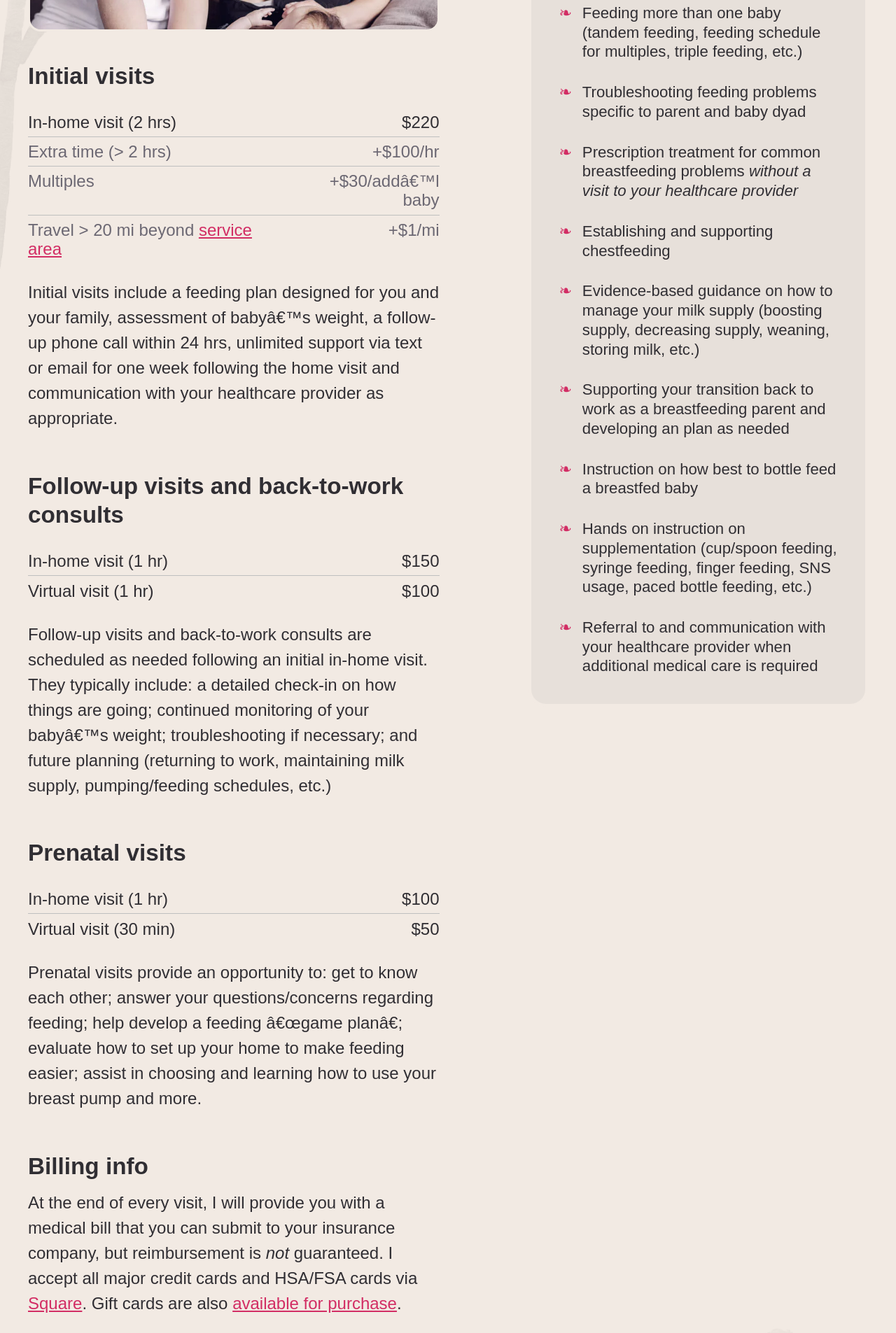
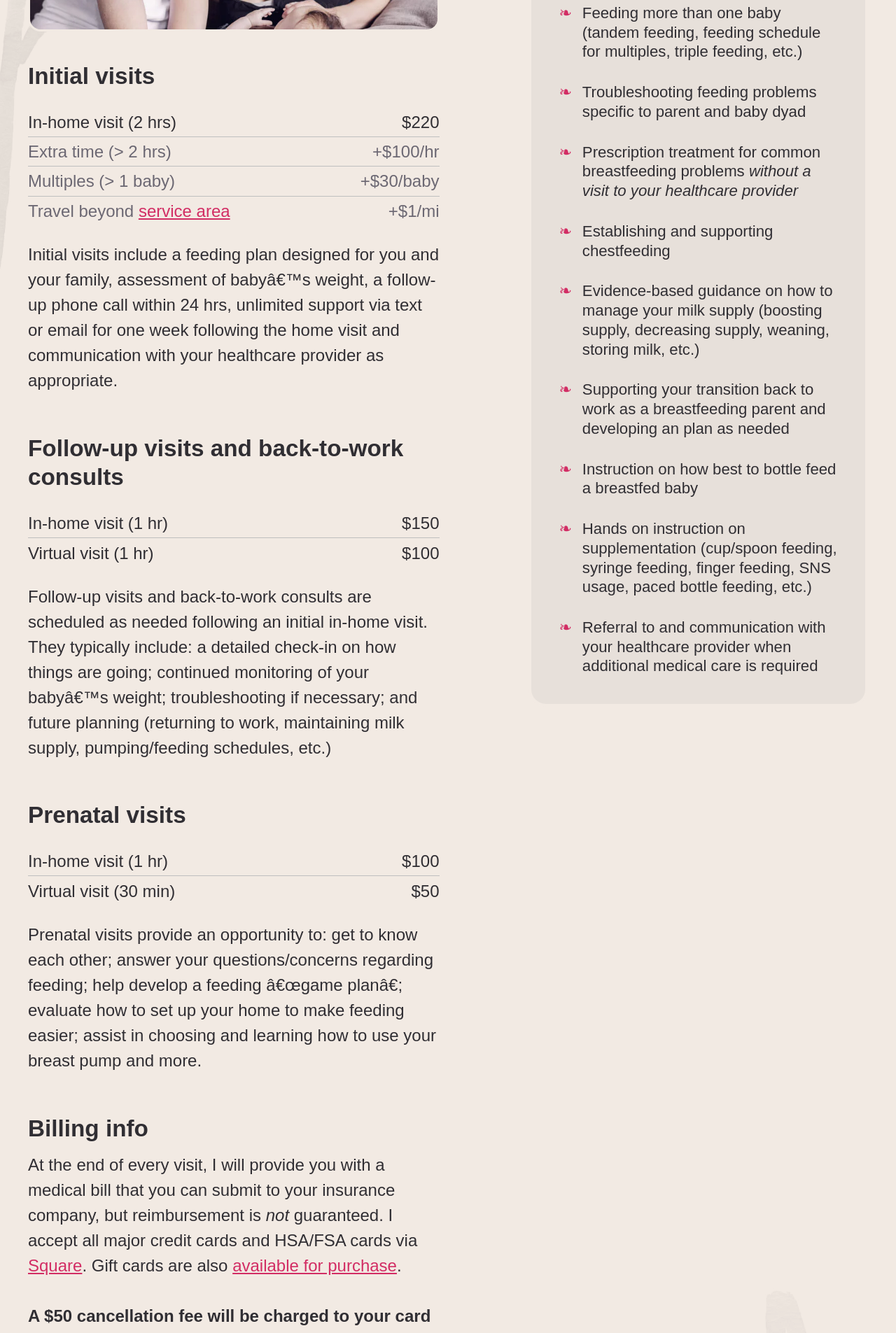
Before and after one commit to bellflowerlactation/bellflower, a Jekyll site: the page built from services.html, in a window 1280 px wide. Shown: the part 1163-3068 px from the top of the page at 70% size. Built offline with Jekyll 4.4.1, drawn with Linux system fonts in a browser that asks for light colours; some web fonts are replaced.

Commit message:
Refine language on services page

```diff
--- a/assets/css/bellflower.css
+++ b/assets/css/bellflower.css
@@ -173,7 +173,6 @@
     p { margin: 0 0 1em 0; }
 
     table {
-        font-size: 0.901022em;
         margin: 0.675919em 0;
     }
 
--- a/services.html
+++ b/services.html
@@ -52,11 +52,11 @@
                 <td class="u-ta:r">+$100/hr</td>
             </tr>
             <tr class="u-tc:g">
-                <td>Multiples</td>
-                <td class="u-ta:r">+$30/add’l baby</td>
+                <td>Multiples (> 1 baby)</td>
+                <td class="u-ta:r">+$30/baby</td>
             </tr>
             <tr class="u-tc:g">
-                <td>Travel > 20 mi beyond <a href="https://www.google.com/maps/d/edit?mid=1iIRRmQEJLUR3QGMsEliTRYPb9F-gTS1f&usp=sharing">service area</a></td>
+                <td>Travel beyond <a href="https://www.google.com/maps/d/edit?mid=1iIRRmQEJLUR3QGMsEliTRYPb9F-gTS1f&usp=sharing">service area</a></td>
                 <td class="u-ta:r">+$1/mi</td>
             </tr>
         </table>
```
